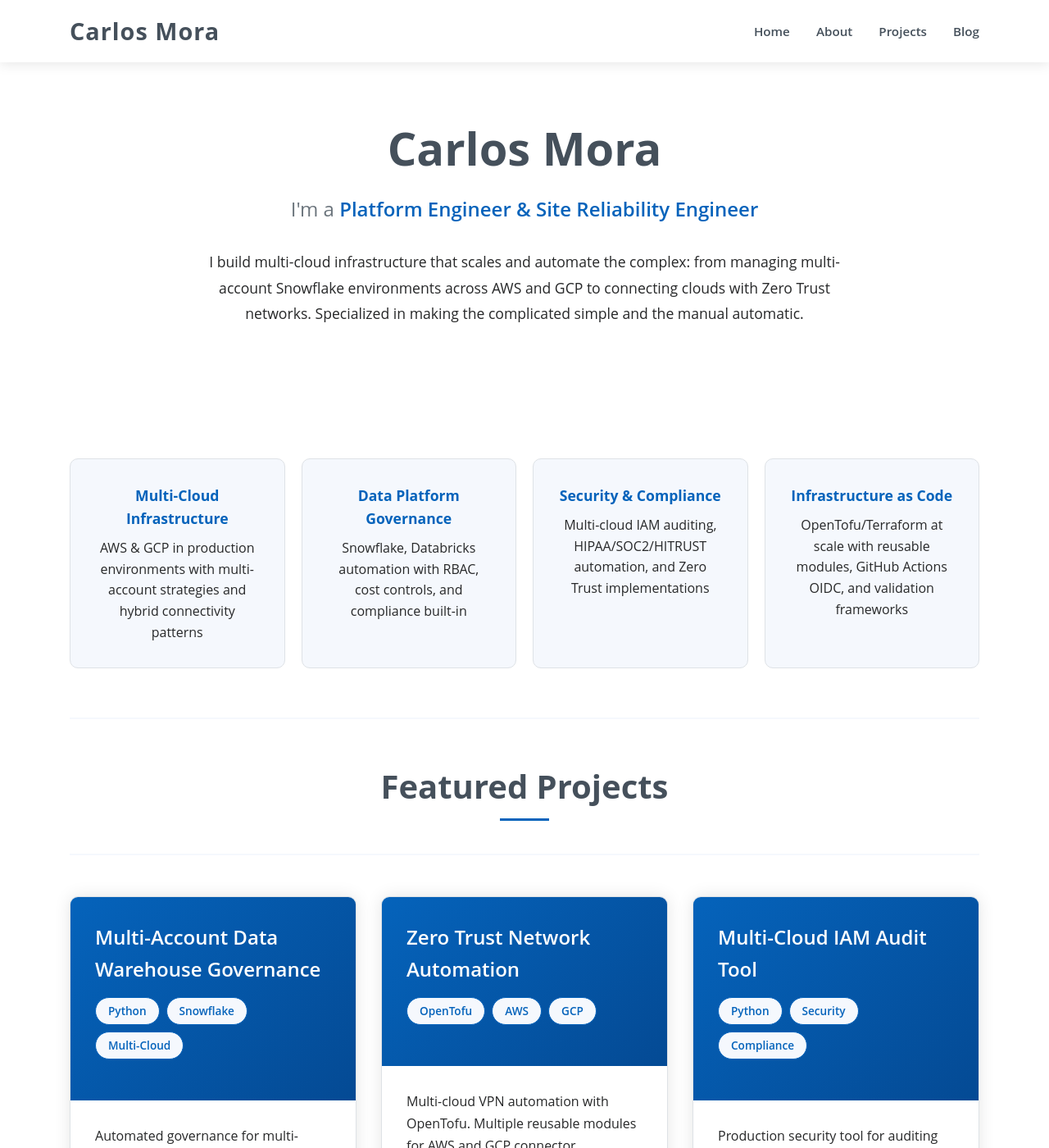
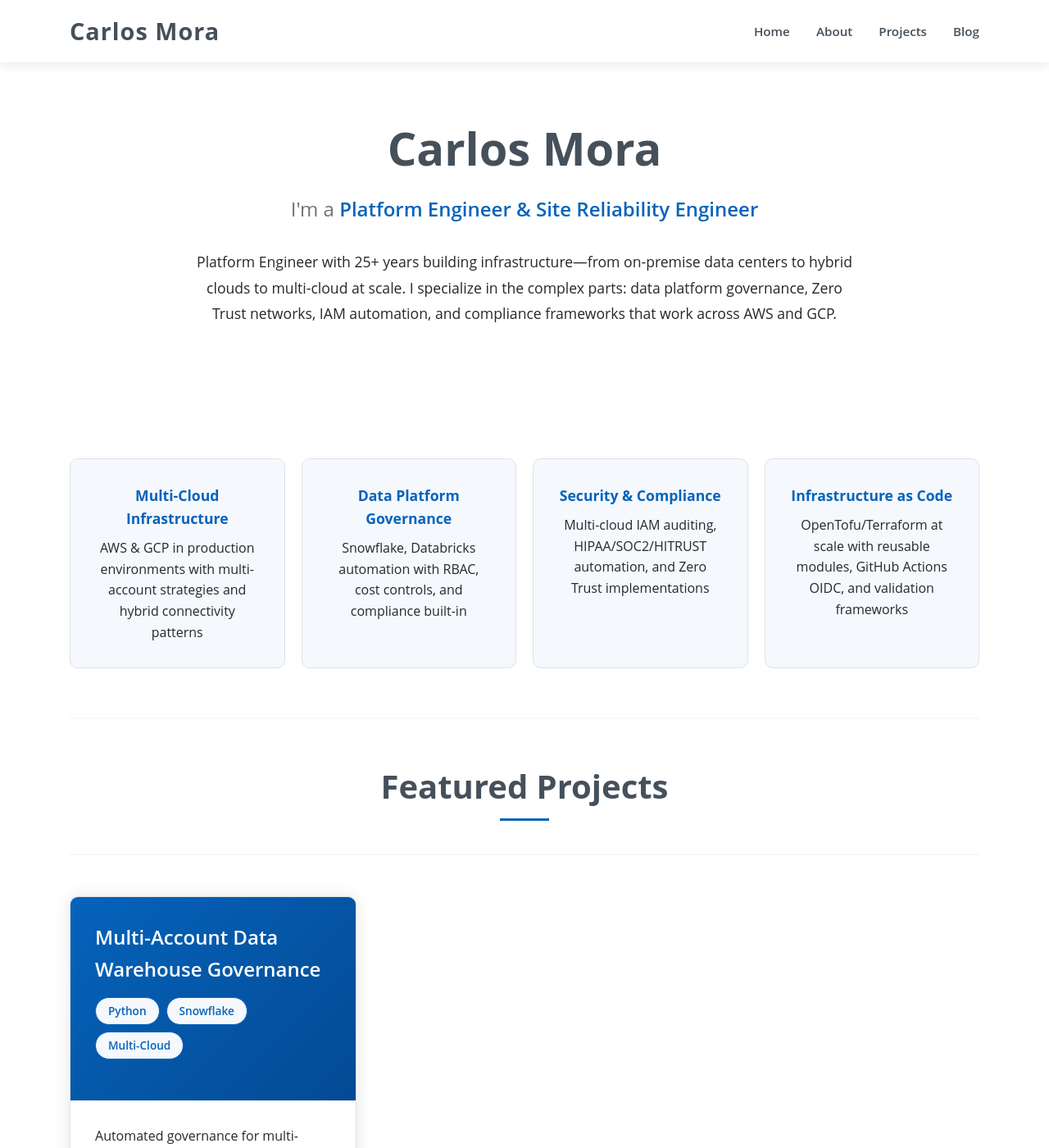
Before and after one commit to carlosmoradev/carlosmoradev.github.io, a Jekyll site: the page built from index.md, in a window 1280 px wide and 1400 px high. Shown: the whole window at 82% size. Built offline with Jekyll 4.4.1, drawn with Linux system fonts in a browser that asks for light colours; some of the changed text lies outside the part shown.

Commit message:
refactor: Update hero and remove Coming Soon placeholders

```diff
--- a/index.md
+++ b/index.md
@@ -7,7 +7,7 @@ title: Home
   <h1>Carlos Mora</h1>
   <h2>I'm a <span>Platform Engineer & Site Reliability Engineer</span></h2>
   <p class="hero-description">
-    I build multi-cloud infrastructure that scales and automate the complex: from managing multi-account Snowflake environments across AWS and GCP to connecting clouds with Zero Trust networks. Specialized in making the complicated simple and the manual automatic.
+    Platform Engineer with 25+ years building infrastructure—from on-premise data centers to hybrid clouds to multi-cloud at scale. I specialize in the complex parts: data platform governance, Zero Trust networks, IAM automation, and compliance frameworks that work across AWS and GCP.
   </p>
 </section>
 
@@ -56,44 +56,6 @@ title: Home
         <a href="/projects/snowflake-governance" class="btn-primary">View Case Study</a>
       </div>
     </article>
-
-    <article class="project-card">
-      <header class="project-card-header">
-        <h3>Zero Trust Network Automation</h3>
-        <div class="project-tags">
-          <span class="tag">OpenTofu</span>
-          <span class="tag">AWS</span>
-          <span class="tag">GCP</span>
-        </div>
-      </header>
-      <div class="project-card-body">
-        <p>Multi-cloud VPN automation with OpenTofu. Multiple reusable modules for AWS and GCP connector deployment with intelligent DNS management.</p>
-        <div class="project-meta">
-          <strong>Impact:</strong> 80% reduction in deployment time<br>
-          <strong>Tech:</strong> OpenTofu, CloudConnexa, GitHub Actions
-        </div>
-        <a href="/projects#zero-trust" class="btn-primary">Coming Soon</a>
-      </div>
-    </article>
-
-    <article class="project-card">
-      <header class="project-card-header">
-        <h3>Multi-Cloud IAM Audit Tool</h3>
-        <div class="project-tags">
-          <span class="tag">Python</span>
-          <span class="tag">Security</span>
-          <span class="tag">Compliance</span>
-        </div>
-      </header>
-      <div class="project-card-body">
-        <p>Production security tool for auditing IAM permissions across AWS and GCP with risk-based categorization for compliance reporting.</p>
-        <div class="project-meta">
-          <strong>Impact:</strong> 70% reduction in security audit time<br>
-          <strong>Tech:</strong> Python, boto3, gcloud CLI
-        </div>
-        <a href="/projects#iam-audit" class="btn-primary">Coming Soon</a>
-      </div>
-    </article>
   </div>
 </section>
 
@@ -125,10 +87,6 @@ title: Home
 
     <p style="text-align: center; margin-top: 40px;">
       <a href="/blog" class="btn-primary">View All Posts</a>
-    </p>
-  {% else %}
-    <p style="text-align: center; color: var(--text-light);">
-      <em>Blog posts coming soon! Check back later for technical articles on multi-cloud architecture and platform engineering.</em>
     </p>
   {% endif %}
 </section>
```
Also changed, not shown: _posts/2026-01-10-multi-layer-cost-controls.md (+0 -1 lines), blog.md (+0 -12 lines).
